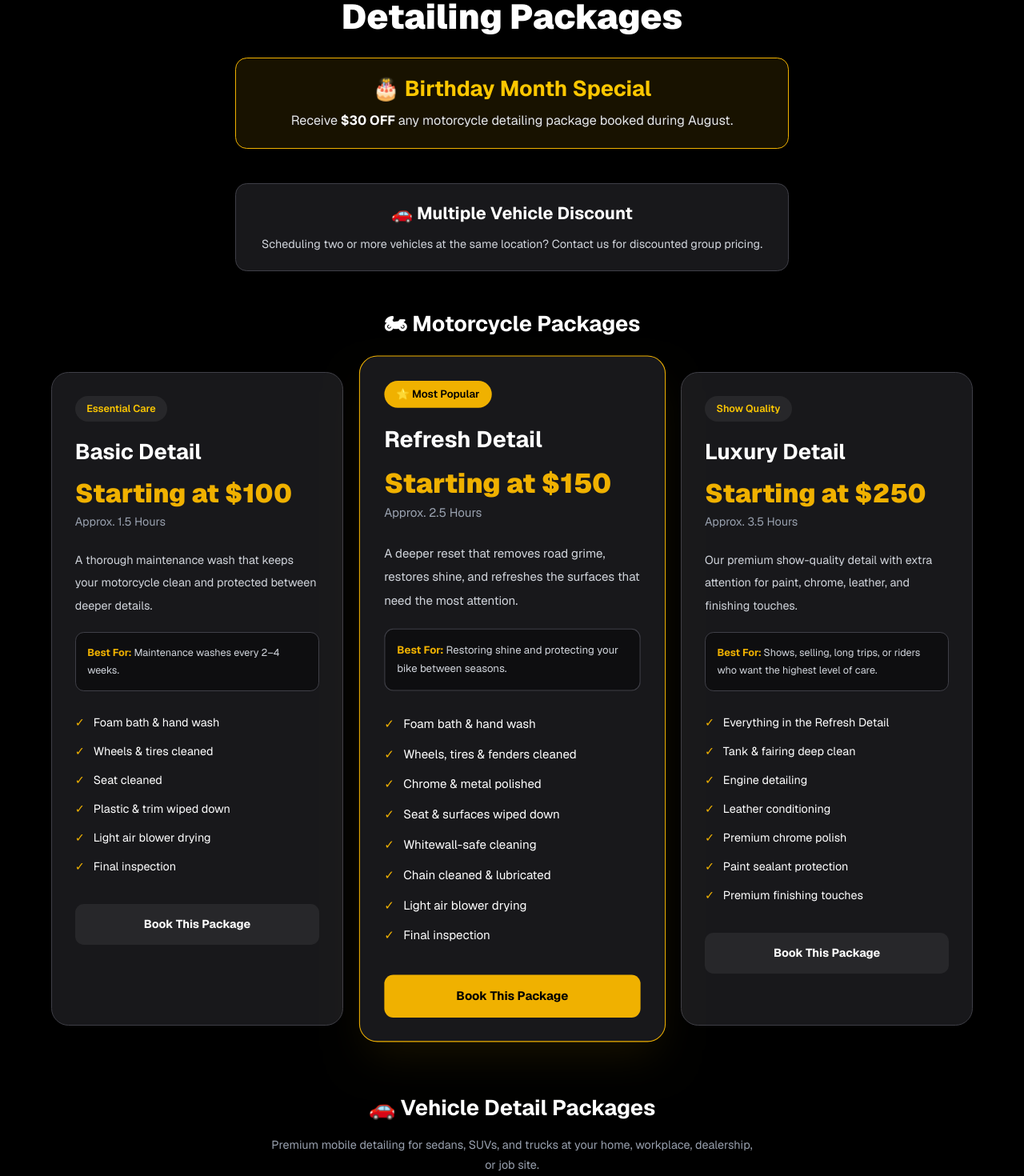
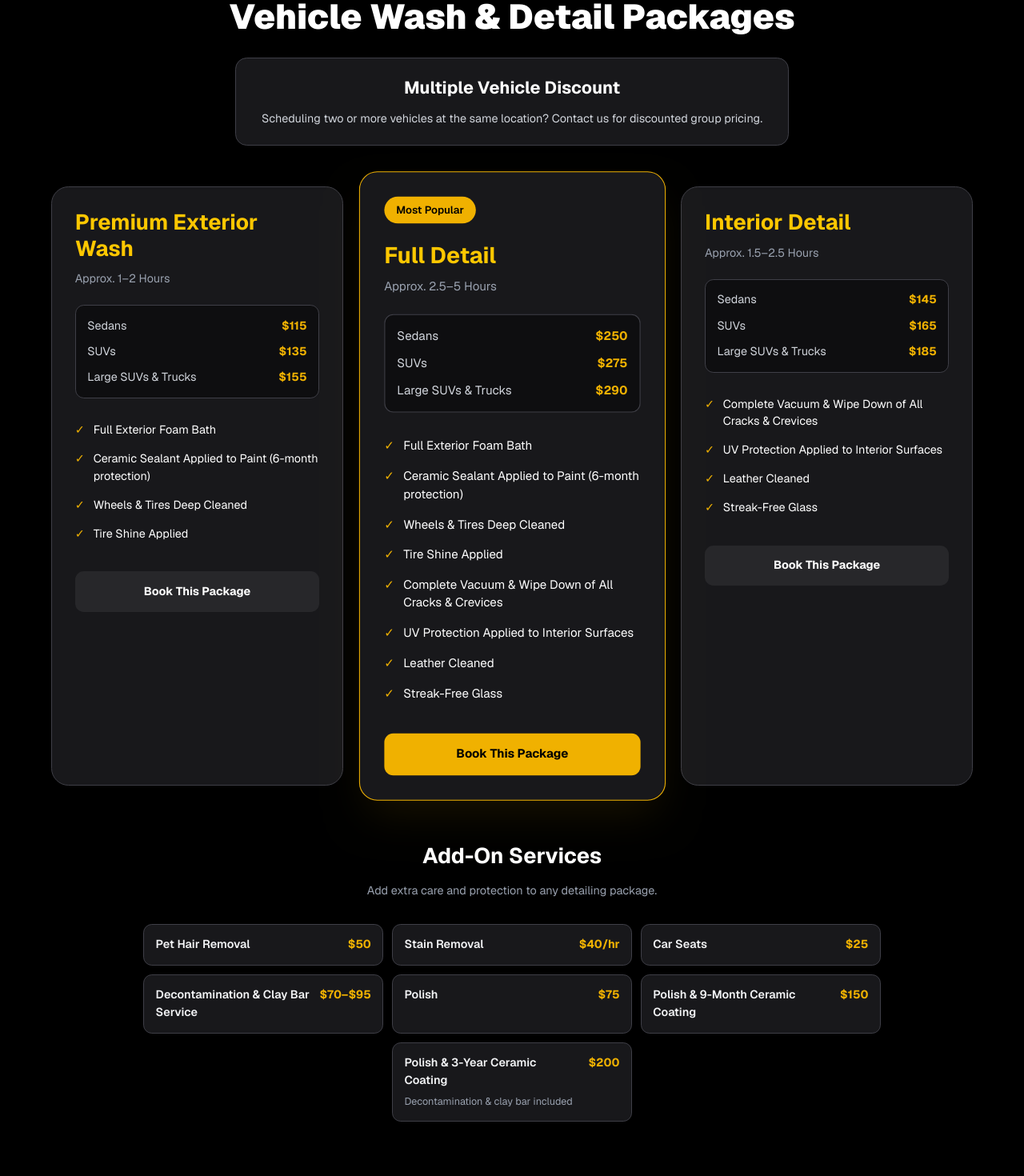
Before and after one commit to Natvibecodes/natflipswhips-website, a Next.js app: page / in a window 1280 px wide. Shown: the part 2640-4110 px from the top of the page at 80% size. Built offline with nearby package versions, Linux system fonts and the light colour scheme.

Commit message:
Update Packages.tsx
update again

```diff
--- a/app/components/Packages.tsx
+++ b/app/components/Packages.tsx
@@ -3,128 +3,67 @@
 import FadeIn from "./FadeIn";
 
 export default function Packages() {
-  const motorcyclePackages = [
+  const vehiclePackages = [
     {
-      title: "Basic Detail",
-      badge: "Essential Care",
-      price: "$100",
-      time: "Approx. 1.5 Hours",
+      title: "Premium Exterior Wash",
+      badge: "",
       featured: false,
-      description:
-        "A thorough maintenance wash that keeps your motorcycle clean and protected between deeper details.",
-      bestFor: "Maintenance washes every 2–4 weeks.",
+      time: "Approx. 1–2 Hours",
+      prices: [
+        { vehicle: "Sedans", price: "$115" },
+        { vehicle: "SUVs", price: "$135" },
+        { vehicle: "Large SUVs & Trucks", price: "$155" },
+      ],
       features: [
-        "Foam bath & hand wash",
-        "Wheels & tires cleaned",
-        "Seat cleaned",
-        "Plastic & trim wiped down",
-        "Light air blower drying",
-        "Final inspection",
+        "Full Exterior Foam Bath",
+        "Ceramic Sealant Applied to Paint (6-month protection)",
+        "Wheels & Tires Deep Cleaned",
+        "Tire Shine Applied",
       ],
     },
     {
-      title: "Refresh Detail",
-      badge: "⭐ Most Popular",
-      price: "$150",
-      time: "Approx. 2.5 Hours",
+      title: "Full Detail",
+      badge: "Most Popular",
       featured: true,
-      description:
-        "A deeper reset that removes road grime, restores shine, and refreshes the surfaces that need the most attention.",
-      bestFor: "Restoring shine and protecting your bike between seasons.",
-      features: [
-        "Foam bath & hand wash",
-        "Wheels, tires & fenders cleaned",
-        "Chrome & metal polished",
-        "Seat & surfaces wiped down",
-        "Whitewall-safe cleaning",
-        "Chain cleaned & lubricated",
-        "Light air blower drying",
-        "Final inspection",
-      ],
-    },
-    {
-      title: "Luxury Detail",
-      badge: "Show Quality",
-      price: "$250",
-      time: "Approx. 3.5 Hours",
-      featured: false,
-      description:
-        "Our premium show-quality detail with extra attention for paint, chrome, leather, and finishing touches.",
-      bestFor:
-        "Shows, selling, long trips, or riders who want the highest level of care.",
-      features: [
-        "Everything in the Refresh Detail",
-        "Tank & fairing deep clean",
-        "Engine detailing",
-        "Leather conditioning",
-        "Premium chrome polish",
-        "Paint sealant protection",
-        "Premium finishing touches",
-      ],
-    },
-  ];
-
-  const vehiclePackages = [
-    {
-      title: "Premium Exterior Wash",
-      time: "Approx. 1–2 Hours",
-      description:
-        "A premium exterior refresh that removes surface dirt and leaves your paint protected with a ceramic sealant.",
+      time: "Approx. 2.5–5 Hours",
       prices: [
-        { vehicle: "Sedans", price: "$125" },
-        { vehicle: "SUVs", price: "$145" },
-        { vehicle: "Large SUVs & Trucks", price: "$165" },
+        { vehicle: "Sedans", price: "$250" },
+        { vehicle: "SUVs", price: "$275" },
+        { vehicle: "Large SUVs & Trucks", price: "$290" },
       ],
       features: [
-        "Full exterior foam bath",
-        "Ceramic sealant applied to paint — 6-month protection",
-        "Wheels & tires deep cleaned",
-        "Tire shine applied",
+        "Full Exterior Foam Bath",
+        "Ceramic Sealant Applied to Paint (6-month protection)",
+        "Wheels & Tires Deep Cleaned",
+        "Tire Shine Applied",
+        "Complete Vacuum & Wipe Down of All Cracks & Crevices",
+        "UV Protection Applied to Interior Surfaces",
+        "Leather Cleaned",
+        "Streak-Free Glass",
       ],
     },
     {
       title: "Interior Detail",
+      badge: "",
+      featured: false,
       time: "Approx. 1.5–2.5 Hours",
-      description:
-        "A thorough interior reset that refreshes the surfaces, glass, leather, and hard-to-reach areas of your vehicle.",
       prices: [
-        { vehicle: "Sedans", price: "$155" },
-        { vehicle: "SUVs", price: "$175" },
-        { vehicle: "Large SUVs & Trucks", price: "$195" },
+        { vehicle: "Sedans", price: "$145" },
+        { vehicle: "SUVs", price: "$165" },
+        { vehicle: "Large SUVs & Trucks", price: "$185" },
       ],
       features: [
-        "Complete vacuum and wipe-down of cracks & crevices",
-        "UV protection applied to interior surfaces",
-        "Leather cleaned",
-        "Streak-free glass",
-      ],
-    },
-    {
-      title: "Full Detail",
-      time: "Approx. 2.5–5 Hours",
-      description:
-        "The complete inside-and-out detail for vehicles that need a deep clean, long-lasting protection, and a full refresh.",
-      prices: [
-        { vehicle: "Sedans", price: "$260" },
-        { vehicle: "SUVs", price: "$280" },
-        { vehicle: "Large SUVs & Trucks", price: "$300" },
-      ],
-      features: [
-        "Full exterior foam bath",
-        "Ceramic sealant applied to paint — 6-month protection",
-        "Wheels & tires deep cleaned",
-        "Tire shine applied",
-        "Complete vacuum and wipe-down of cracks & crevices",
-        "UV protection applied to interior surfaces",
-        "Leather cleaned",
-        "Streak-free glass",
+        "Complete Vacuum & Wipe Down of All Cracks & Crevices",
+        "UV Protection Applied to Interior Surfaces",
+        "Leather Cleaned",
+        "Streak-Free Glass",
       ],
     },
   ];
 
   const addOns = [
     { name: "Pet Hair Removal", price: "$50", centered: false },
-    { name: "Stain Removal", price: "$35/hr", centered: false },
+    { name: "Stain Removal", price: "$40/hr", centered: false },
     { name: "Car Seats", price: "$25", centered: false },
     {
       name: "Decontamination & Clay Bar Service",
@@ -157,24 +96,12 @@ export default function Packages() {
           </p>
 
           <h2 className="mt-4 text-3xl font-black sm:text-4xl md:text-5xl">
-            Detailing Packages
+            Vehicle Wash &amp; Detail Packages
           </h2>
 
-          <div className="mx-auto mb-12 mt-8 max-w-3xl rounded-2xl border border-yellow-500 bg-yellow-500/10 p-5 sm:p-6">
-            <h3 className="text-xl font-bold text-yellow-400 sm:text-2xl md:text-3xl">
-              🎂 Birthday Month Special
-            </h3>
-
-            <p className="mt-3 text-sm text-gray-200 sm:text-lg">
-              Receive
-              <span className="font-bold text-white"> $30 OFF </span>
-              any motorcycle detailing package booked during August.
-            </p>
-          </div>
-
-          <div className="mx-auto mb-14 max-w-3xl rounded-2xl border border-zinc-700 bg-zinc-900 p-5 sm:p-6">
+          <div className="mx-auto mb-14 mt-8 max-w-3xl rounded-2xl border border-zinc-700 bg-zinc-900 p-5 sm:p-6">
             <h3 className="text-xl font-bold text-white sm:text-2xl">
-              🚗 Multiple Vehicle Discount
+              Multiple Vehicle Discount
             </h3>
 
             <p className="mt-4 text-sm text-gray-300 sm:text-base">
@@ -183,100 +110,32 @@ export default function Packages() {
             </p>
           </div>
 
-          <h3 className="mb-8 text-2xl font-bold sm:mb-12 sm:text-3xl">
-            🏍 Motorcycle Packages
-          </h3>
-
-          <div className="grid gap-5 sm:gap-8 lg:grid-cols-3">
-            {motorcyclePackages.map((pkg) => (
+          <div className="grid gap-5 text-left sm:gap-8 lg:grid-cols-3">
+            {vehiclePackages.map((pkg) => (
               <div
                 key={pkg.title}
-                className={`rounded-2xl border p-5 text-left transition-all duration-300 sm:rounded-3xl sm:p-7 md:p-8 lg:hover:-translate-y-2 ${
+                className={`rounded-2xl border p-5 transition-all duration-300 sm:rounded-3xl sm:p-7 md:p-8 lg:hover:-translate-y-2 ${
                   pkg.featured
                     ? "border-yellow-500 bg-zinc-900 shadow-2xl shadow-yellow-500/10 lg:scale-105"
                     : "border-zinc-700 bg-zinc-900 hover:border-yellow-500"
                 }`}
               >
-                <span
-                  className={`inline-block rounded-full px-4 py-2 text-sm font-semibold ${
-                    pkg.featured
-                      ? "bg-yellow-500 text-black"
-                      : "bg-zinc-800 text-yellow-400"
+                {pkg.featured && (
+                  <span className="inline-block rounded-full bg-yellow-500 px-4 py-2 text-sm font-semibold text-black">
+                    {pkg.badge}
+                  </span>
+                )}
+
+                <h3
+                  className={`text-2xl font-bold text-yellow-400 sm:text-3xl ${
+                    pkg.featured ? "mt-5 sm:mt-6" : ""
                   }`}
                 >
-                  {pkg.badge}
-                </span>
-
-                <h4 className="mt-5 text-2xl font-bold sm:mt-6 sm:text-3xl">
                   {pkg.title}
-                </h4>
-
-                <p className="mt-4 text-3xl font-black text-yellow-500 sm:mt-5 sm:text-4xl">
-                  Starting at {pkg.price}
-                </p>
-
-                <p className="mt-2 text-sm text-gray-400 sm:text-base">
-                  {pkg.time}
-                </p>
-
-                <p className="mt-5 text-sm leading-7 text-gray-300 sm:mt-6 sm:text-base sm:leading-8">
-                  {pkg.description}
-                </p>
-
-                <p className="mt-5 rounded-xl border border-zinc-700 bg-black/40 p-4 text-sm leading-6 text-gray-300">
-                  <span className="font-bold text-yellow-500">Best For: </span>
-                  {pkg.bestFor}
-                </p>
-
-                <ul className="mt-6 space-y-3 text-sm sm:mt-8 sm:space-y-4 sm:text-base">
-                  {pkg.features.map((feature) => (
-                    <li key={feature} className="flex gap-3">
-                      <span className="text-yellow-500">✓</span>
-                      <span>{feature}</span>
-                    </li>
-                  ))}
-                </ul>
-
-                <a
-                  href="/book"
-                  className={`mt-8 block rounded-xl py-3 text-center font-bold transition sm:mt-10 sm:py-4 ${
-                    pkg.featured
-                      ? "bg-yellow-500 text-black hover:bg-yellow-400"
-                      : "bg-zinc-800 hover:bg-zinc-700"
-                  }`}
-                >
-                  Book This Package
-                </a>
-              </div>
-            ))}
-          </div>
-
-          <div className="mt-16 sm:mt-24">
-            <h3 className="text-2xl font-bold sm:text-3xl">
-              🚗 Vehicle Detail Packages
                 </h3>
 
-            <p className="mx-auto mt-4 max-w-2xl text-sm leading-7 text-gray-400 sm:mt-5 sm:text-base">
-              Premium mobile detailing for sedans, SUVs, and trucks at your
-              home, workplace, dealership, or job site.
-            </p>
-
-            <div className="mt-8 grid gap-5 text-left sm:mt-12 sm:gap-8 lg:grid-cols-3">
-              {vehiclePackages.map((pkg) => (
-                <div
-                  key={pkg.title}
-                  className="rounded-2xl border border-zinc-700 bg-zinc-900 p-5 transition-all duration-300 hover:border-yellow-500 sm:rounded-3xl sm:p-7 md:p-8 lg:hover:-translate-y-2"
-                >
-                  <h4 className="text-2xl font-bold text-yellow-400 sm:text-3xl">
-                    {pkg.title}
-                  </h4>
-
-                  <p className="mt-2 text-sm text-gray-400 sm:text-base">
+                <p className="mt-3 text-sm text-gray-400 sm:text-base">
                   {pkg.time}
-                  </p>
-
-                  <p className="mt-5 text-sm leading-7 text-gray-300 sm:mt-6 sm:text-base sm:leading-8">
-                    {pkg.description}
                 </p>
 
                 <div className="mt-6 space-y-3 rounded-xl border border-zinc-700 bg-black/40 p-4">
@@ -304,18 +163,21 @@ export default function Packages() {
 
                 <a
                   href="/book"
-                    className="mt-8 block rounded-xl bg-yellow-500 py-3 text-center font-bold text-black transition hover:bg-yellow-400 sm:mt-10 sm:py-4"
+                  className={`mt-8 block rounded-xl py-3 text-center font-bold transition sm:mt-10 sm:py-4 ${
+                    pkg.featured
+                      ? "bg-yellow-500 text-black hover:bg-yellow-400"
+                      : "bg-zinc-800 text-white hover:bg-zinc-700"
+                  }`}
                 >
                   Book This Package
                 </a>
               </div>
             ))}
           </div>
-          </div>
 
           <div className="mt-14 sm:mt-20">
             <h3 className="text-2xl font-bold sm:text-3xl">
-              ✨ Add-On Services
+              Add-On Services
             </h3>
 
             <p className="mx-auto mt-4 max-w-2xl text-sm leading-7 text-gray-400 sm:text-base">
```
Lines whose indentation alone changed are shown as unchanged.
